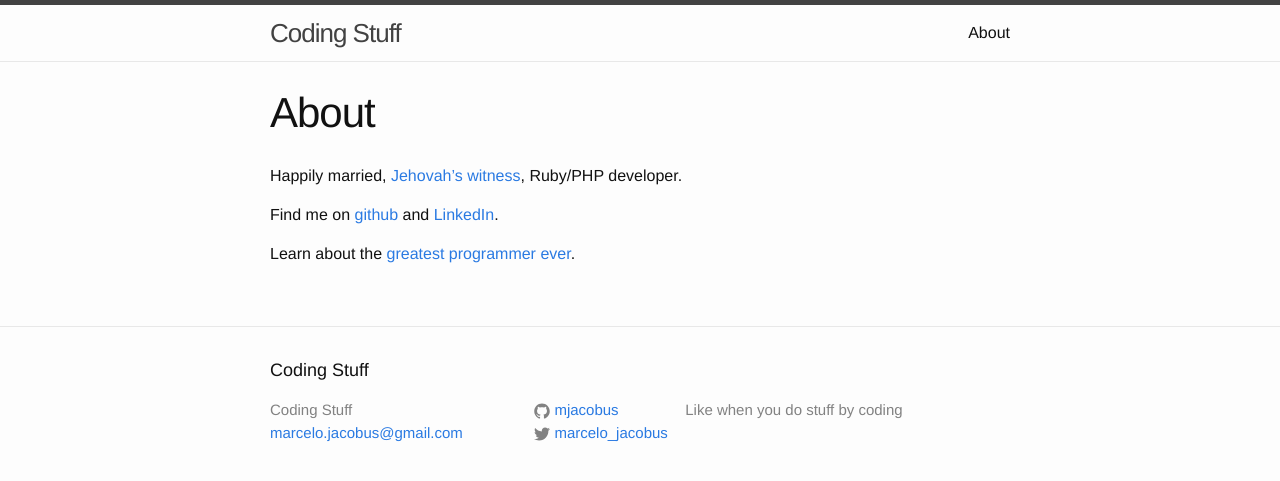
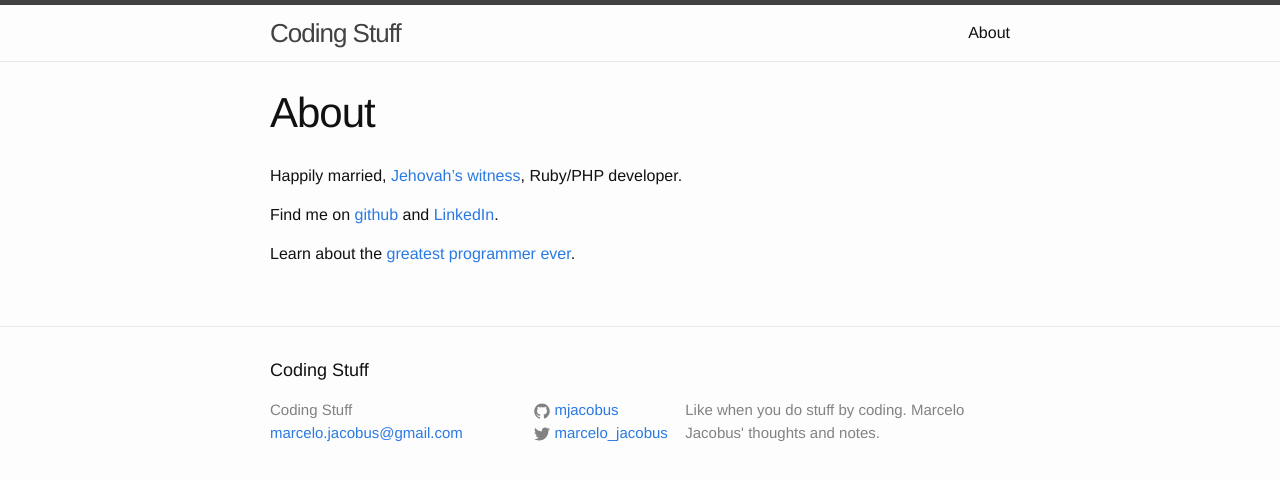
Before and after one commit to mjacobus/mjacobus.github.io, a Jekyll site: the page built from about.md, in a window 1280 px wide. Shown: the top 481 px of the page. Built offline with Jekyll 4.4.1, drawn with Linux system fonts in a browser that asks for light colours.

Commit message:
Changed config

```diff
--- a/_config.yml
+++ b/_config.yml
@@ -2,7 +2,7 @@
 title: Coding Stuff
 email: marcelo.jacobus@gmail.com
 description: > # this means to ignore newlines until "baseurl:"
-  Like when you do stuff by coding
+  Like when you do stuff by coding. Marcelo Jacobus' thoughts and notes.
 baseurl: "" # the subpath of your site, e.g. /blog/
 url: "http://mjacobus.github.com" # the base hostname & protocol for your site
 twitter_username: marcelo_jacobus
```
